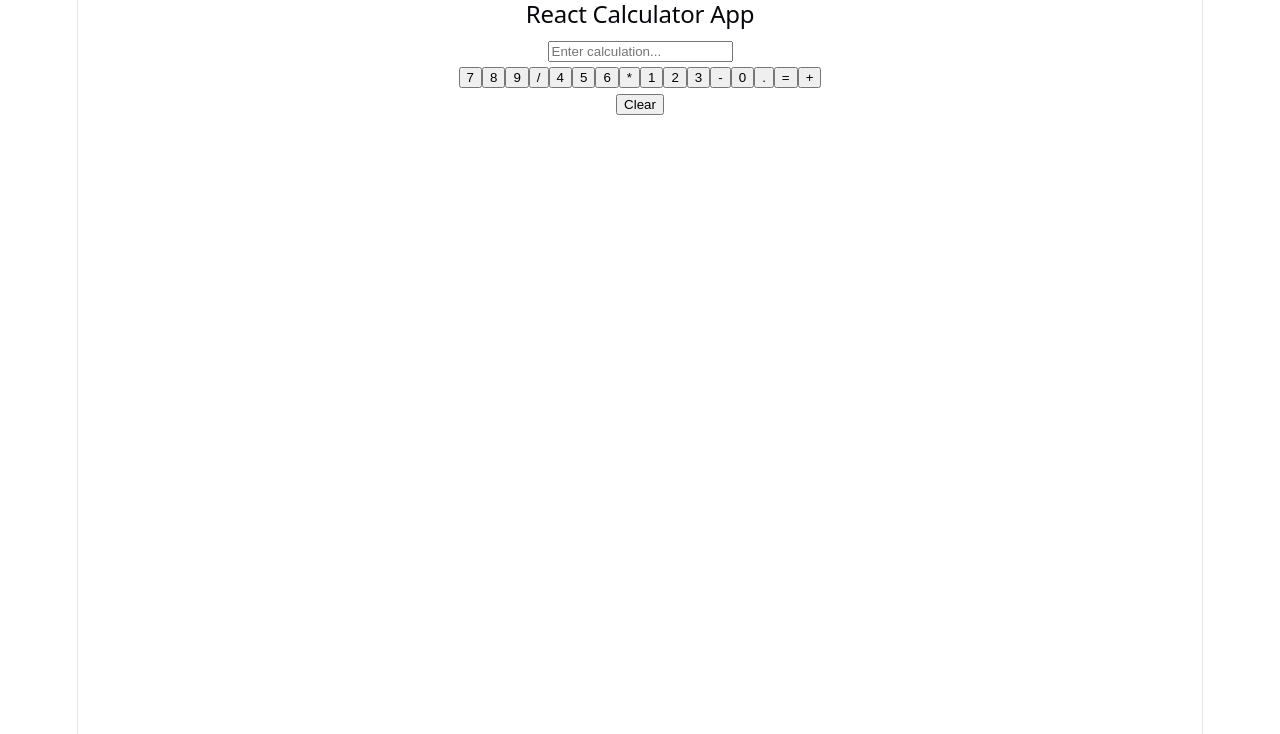
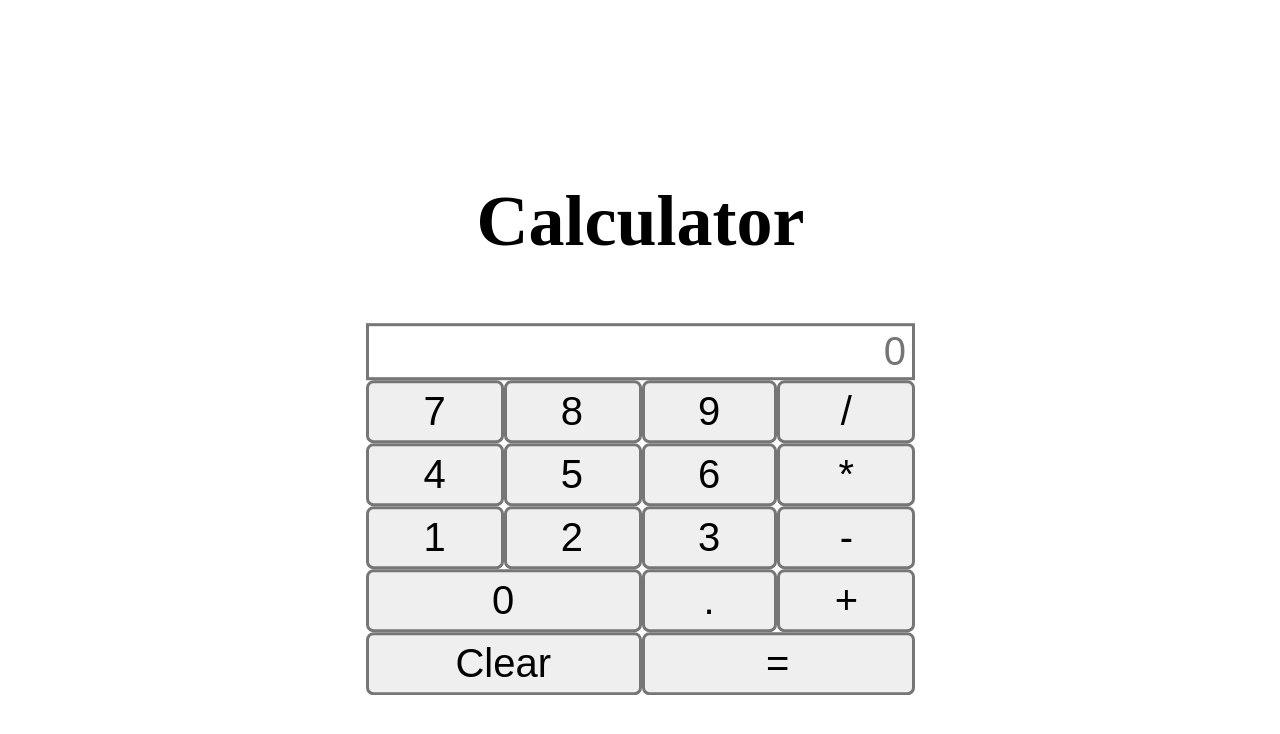
Before and after one commit to Neerajkumar151/Demo_Project, a React (Vite) app: page / in a window 1280 px wide. Shown: the top 734 px of the page. Built offline with nearby package versions, Linux system fonts and the light colour scheme.

Commit message:
install node modules, update styling and ui, and

```diff
--- /dev/null
+++ b/postcss.config.js
@@ -0,0 +1,5 @@
+export default {
+  plugins: {
+    "@tailwindcss/postcss": {},
+  },
+};
--- a/src/App.jsx
+++ b/src/App.jsx
@@ -4,7 +4,7 @@ function App() {
   const [input, setInput] = useState("");
 
   const handleClick = (val) => {
-    setInput(input + val);
+    setInput((prev) => prev + val);
   };
 
   const clearInput = () => {
@@ -13,7 +13,8 @@ function App() {
 
   const calculate = () => {
     try {
-      const result = eval(input);
+      // simple safe eval fallback
+      const result = Function(`return ${input}`)();
       setInput(result.toString());
     } catch {
       setInput("Error");
@@ -21,48 +22,55 @@ function App() {
   };
 
   return (
-    <div className="flex items-center justify-center h-screen bg-gray-100">
-      <div className="bg-white p-5 rounded-lg shadow-lg w-64">
-        <h2 className="text-center text-xl font-semibold mb-4">
-          React Calculator App
+    <div className="flex items-center justify-center min-h-screen bg-gray-200">
+
+      <div className="scale-[3] origin-center">
+
+        <h2 className="text-center text-xl font-bold mb-3">
+          Calculator
         </h2>
 
+        {/* Display */}
         <input
           type="text"
           value={input}
           readOnly
-  placeholder="Enter calculation..."
-  className="w-full h-10 mb-4 text-right px-2 border rounded"
+          placeholder="0"
+          className="w-max-width h-10 mb-3 text-right px-2 border rounded"
         />
 
+        {/* Buttons */}
         <div className="grid grid-cols-4 gap-2">
-          <button onClick={() => handleClick("7")} className="btn">7</button>
-          <button onClick={() => handleClick("8")} className="btn">8</button>
-          <button onClick={() => handleClick("9")} className="btn">9</button>
-          <button onClick={() => handleClick("/")} className="btn bg-orange-400">/</button>
 
-          <button onClick={() => handleClick("4")} className="btn">4</button>
-          <button onClick={() => handleClick("5")} className="btn">5</button>
-          <button onClick={() => handleClick("6")} className="btn">6</button>
-          <button onClick={() => handleClick("*")} className="btn bg-orange-400">*</button>
+          {/* Numbers */}
+          {[7,8,9].map(n => (
+            <button key={n} onClick={() => handleClick(n)} className="bg-gray-100 p-2 rounded">{n}</button>
+          ))}
+          <button onClick={() => handleClick("/")} className="bg-orange-300 p-2 rounded">/</button>
 
-          <button onClick={() => handleClick("1")} className="btn">1</button>
-          <button onClick={() => handleClick("2")} className="btn">2</button>
-          <button onClick={() => handleClick("3")} className="btn">3</button>
-          <button onClick={() => handleClick("-")} className="btn bg-orange-400">-</button>
+          {[4,5,6].map(n => (
+            <button key={n} onClick={() => handleClick(n)} className="bg-gray-100 p-2 rounded">{n}</button>
+          ))}
+          <button onClick={() => handleClick("*")} className="bg-orange-300 p-2 rounded">*</button>
 
-          <button onClick={() => handleClick("0")} className="btn">0</button>
-          <button onClick={() => handleClick(".")} className="btn">.</button>
-          <button onClick={calculate} className="btn bg-green-400">=</button>
-          <button onClick={() => handleClick("+")} className="btn bg-orange-400">+</button>
-        </div>
+          {[1,2,3].map(n => (
+            <button key={n} onClick={() => handleClick(n)} className="bg-gray-100 p-2 rounded">{n}</button>
+          ))}
+          <button onClick={() => handleClick("-")} className="bg-orange-300 p-2 rounded">-</button>
 
-        <button
-          onClick={clearInput}
-          className="w-full mt-3 bg-red-400 text-white py-1 rounded"
-        >
+          <button onClick={() => handleClick("0")} className="bg-gray-100 p-2 rounded col-span-2">0</button>
+          <button onClick={() => handleClick(".")} className="bg-gray-100 p-2 rounded">.</button>
+          <button onClick={() => handleClick("+")} className="bg-orange-300 p-2 rounded">+</button>
+
+          {/* Actions */}
+          <button onClick={clearInput} className="bg-red-400 text-white p-2 rounded col-span-2">
             Clear
           </button>
+          <button onClick={calculate} className="bg-green-400 text-white p-2 rounded col-span-2">
+            =
+          </button>
+
+        </div>
       </div>
     </div>
   );
--- a/src/index.css
+++ b/src/index.css
@@ -1,111 +1,3 @@
-:root {
-  --text: #6b6375;
-  --text-h: #08060d;
-  --bg: #fff;
-  --border: #e5e4e7;
-  --code-bg: #f4f3ec;
-  --accent: #aa3bff;
-  --accent-bg: rgba(170, 59, 255, 0.1);
-  --accent-border: rgba(170, 59, 255, 0.5);
-  --social-bg: rgba(244, 243, 236, 0.5);
-  --shadow:
-    rgba(0, 0, 0, 0.1) 0 10px 15px -3px, rgba(0, 0, 0, 0.05) 0 4px 6px -2px;
-
-  --sans: system-ui, 'Segoe UI', Roboto, sans-serif;
-  --heading: system-ui, 'Segoe UI', Roboto, sans-serif;
-  --mono: ui-monospace, Consolas, monospace;
-
-  font: 18px/145% var(--sans);
-  letter-spacing: 0.18px;
-  color-scheme: light dark;
-  color: var(--text);
-  background: var(--bg);
-  font-synthesis: none;
-  text-rendering: optimizeLegibility;
-  -webkit-font-smoothing: antialiased;
-  -moz-osx-font-smoothing: grayscale;
-
-  @media (max-width: 1024px) {
-    font-size: 16px;
-  }
-}
-
-@media (prefers-color-scheme: dark) {
-  :root {
-    --text: #9ca3af;
-    --text-h: #f3f4f6;
-    --bg: #16171d;
-    --border: #2e303a;
-    --code-bg: #1f2028;
-    --accent: #c084fc;
-    --accent-bg: rgba(192, 132, 252, 0.15);
-    --accent-border: rgba(192, 132, 252, 0.5);
-    --social-bg: rgba(47, 48, 58, 0.5);
-    --shadow:
-      rgba(0, 0, 0, 0.4) 0 10px 15px -3px, rgba(0, 0, 0, 0.25) 0 4px 6px -2px;
-  }
-
-  #social .button-icon {
-    filter: invert(1) brightness(2);
-  }
-}
-
-body {
-  margin: 0;
-}
-
-#root {
-  width: 1126px;
-  max-width: 100%;
-  margin: 0 auto;
-  text-align: center;
-  border-inline: 1px solid var(--border);
-  min-height: 100svh;
-  display: flex;
-  flex-direction: column;
-  box-sizing: border-box;
-}
-
-h1,
-h2 {
-  font-family: var(--heading);
-  font-weight: 500;
-  color: var(--text-h);
-}
-
-h1 {
-  font-size: 56px;
-  letter-spacing: -1.68px;
-  margin: 32px 0;
-  @media (max-width: 1024px) {
-    font-size: 36px;
-    margin: 20px 0;
-  }
-}
-h2 {
-  font-size: 24px;
-  line-height: 118%;
-  letter-spacing: -0.24px;
-  margin: 0 0 8px;
-  @media (max-width: 1024px) {
-    font-size: 20px;
-  }
-}
-p {
-  margin: 0;
-}
-
-code,
-.counter {
-  font-family: var(--mono);
-  display: inline-flex;
-  border-radius: 4px;
-  color: var(--text-h);
-}
-
-code {
-  font-size: 15px;
-  line-height: 135%;
-  padding: 4px 8px;
-  background: var(--code-bg);
-}
+@tailwind base;
+@tailwind components;
+@tailwind utilities;
--- /dev/null
+++ b/tailwind.config.js
@@ -0,0 +1,10 @@
+export default {
+  content: [
+    "./index.html",
+    "./src/**/*.{js,ts,jsx,tsx}",
+  ],
+  theme: {
+    extend: {},
+  },
+  plugins: [],
+};
```
Also changed, not shown: package.json (+5 -2 lines), 1 other file (tests, documents, lock files or other folders). Lines whose indentation alone changed are shown as unchanged.
